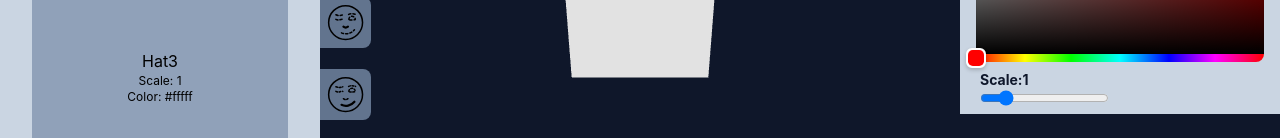
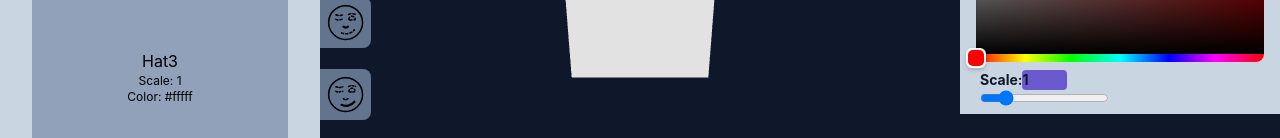
Before and after one commit to Nalpind/minimi, a React (Vite) app: page / in a window 1280 px wide. Shown: the part 419-557 px from the top of the page. Built offline with nearby package versions, Linux system fonts and the light colour scheme; no server answers.

Commit message:
Small changes

```diff
--- a/src/components/Slider.jsx
+++ b/src/components/Slider.jsx
@@ -38,7 +38,7 @@ export const Slider = () => {
           </div>
           <div className="flex flex-col gap-3 text-sm lg:flex-row">
             <div>
-              {curAsset?.position && (
+              {curAsset?.position != null && (
                 <div>
                   <div>Position: </div>
                   <div className="flex flex-row justify-between">
@@ -62,7 +62,7 @@ export const Slider = () => {
               )}
             </div>
             <div>
-              {curAsset?.scale && (
+              {curAsset?.scale != null && (
                 <div>
                   Scale:
                   <input className="w-1/6 rounded-sm" type="number" id="scale" label={"Scale"} name="scale" value={curAsset.scale} onChange={handleScale} />
--- a/src/index.css
+++ b/src/index.css
@@ -53,3 +53,7 @@
   height: 1.25em;
   width: 1.25em;
 }
+
+input {
+  background-color: slateblue;
+}
```
